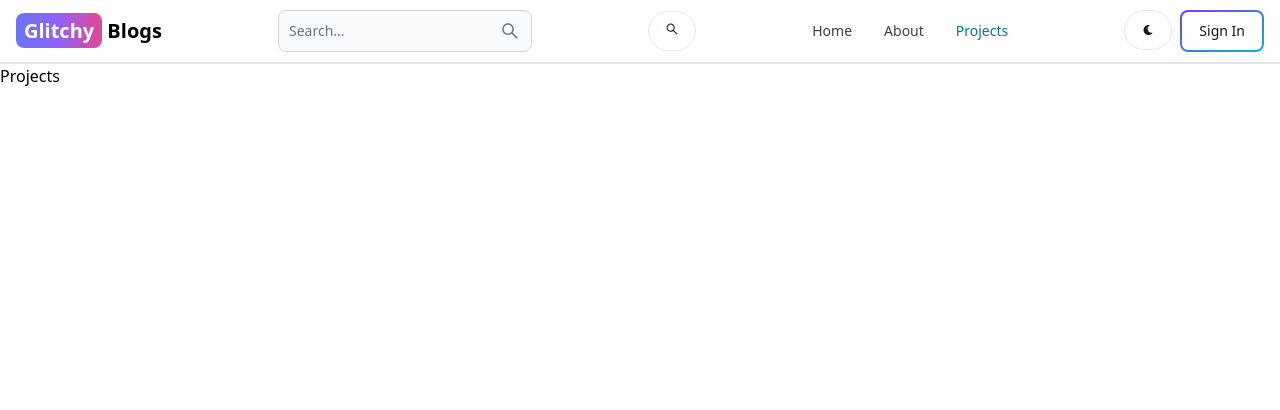
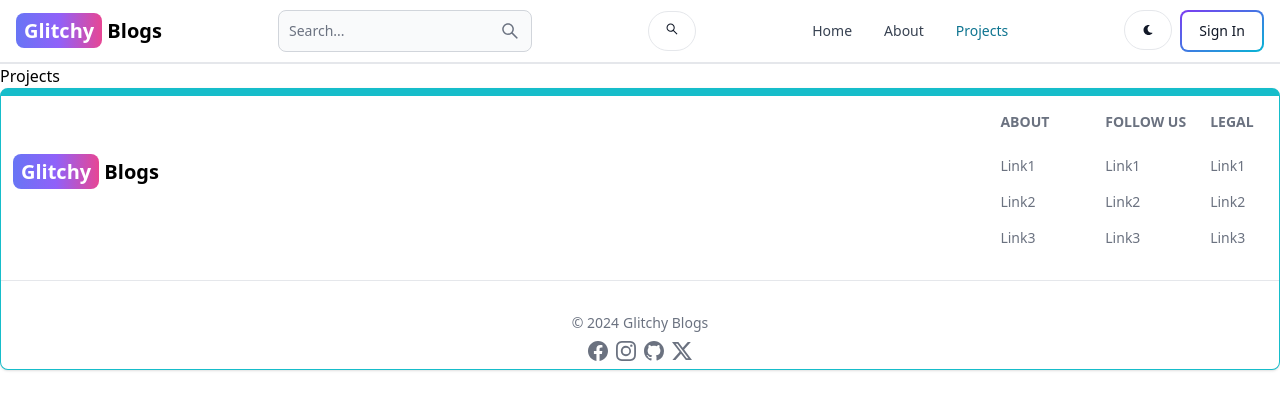
Before and after one commit to AyushGlitch/MernBlogWebApp, a React (Vite) app in the folder client/: page /projects in a window 1280 px wide. Shown: the top 410 px of the page. Built offline with nearby package versions, Linux system fonts and the light colour scheme.

Commit message:
created footer

```diff
--- a/client/src/App.jsx
+++ b/client/src/App.jsx
@@ -6,6 +6,7 @@
 import Dashboard from './pages/Dashboard'
 import Projects from './pages/Projects'
 import Header from './components/Header'
+import Footer from './components/Footer'
 
 function App() {
   return (
@@ -19,6 +20,7 @@
         <Route path='/dashboard' element={<Dashboard/>}/>
         <Route path='/projects' element={<Projects/>}/>
       </Routes>
+      <Footer/>
     </BrowserRouter>
   )
 }
--- /dev/null
+++ b/client/src/components/Footer.jsx
@@ -0,0 +1,86 @@
+import React from 'react'
+import { Footer } from 'flowbite-react'
+import { Link } from 'react-router-dom'
+import { BsFacebook, BsInstagram, BsTwitterX, BsGithub } from "react-icons/bs"
+
+export default function FooterCom() {
+  return (
+    <Footer className=' border border-t-8 border-teal-400'>
+        <div className=' w-full max-w-7xl mx-auto'>
+            <div className=' grid w-full justify-between md:flex sm:grid-cols-1 mx-3'>
+
+                <div className=' flex justify-center items-center'>
+                    <Link to='/' className=' self-center whitespace-nowrap text-lg sm:text-xl font-semibold dark:text-white'>
+                        <span className=' px-2 py-1 bg-gradient-to-r from-indigo-500 via-purple-500 to-pink-500 rounded-lg text-white'>Glitchy</span> Blogs
+                    </Link>
+                </div>
+
+                <div className='grid grid-cols-2 gap-3 sm:mt-4 sm:grid-cols-3 sm:gap-6'>
+                    <div>
+                        <Footer.Title title='About'/>
+                        <Footer.LinkGroup col>
+                            <Footer.Link href='#'>
+                                Link1
+                            </Footer.Link>
+
+                            <Footer.Link href='#'>
+                                Link2
+                            </Footer.Link>
+
+                            <Footer.Link href='#'>
+                                Link3
+                            </Footer.Link>
+                        </Footer.LinkGroup>
+                    </div>
+
+                    <div>
+                        <Footer.Title title='Follow Us'/>
+                        <Footer.LinkGroup col>
+                            <Footer.Link href='#'>
+                                Link1
+                            </Footer.Link>
+
+                            <Footer.Link href='#'>
+                                Link2
+                            </Footer.Link>
+
+                            <Footer.Link href='#'>
+                                Link3
+                            </Footer.Link>
+                        </Footer.LinkGroup>
+                    </div>
+
+                    <div>
+                        <Footer.Title title='Legal'/>
+                        <Footer.LinkGroup col>
+                            <Footer.Link href='#'>
+                                Link1
+                            </Footer.Link>
+
+                            <Footer.Link href='#'>
+                                Link2
+                            </Footer.Link>
+
+                            <Footer.Link href='#'>
+                                Link3
+                            </Footer.Link>
+                        </Footer.LinkGroup>
+                    </div>
+                </div>
+
+            </div>
+
+            <Footer.Divider/>
+            <div className='flex flex-col justify-center items-center'>
+                <Footer.Copyright href='#' by="Glitchy Blogs" year={new Date().getFullYear()}/>
+                <div className='flex flex-row gap-2 mt-2 pb-2'>
+                    <Footer.Icon href='#' icon={BsFacebook}/>
+                    <Footer.Icon href='#' icon={BsInstagram}/>
+                    <Footer.Icon href='#' icon={BsGithub}/>
+                    <Footer.Icon href='#' icon={BsTwitterX}/>
+                </div>
+            </div>
+        </div>
+    </Footer>
+  )
+}
```
